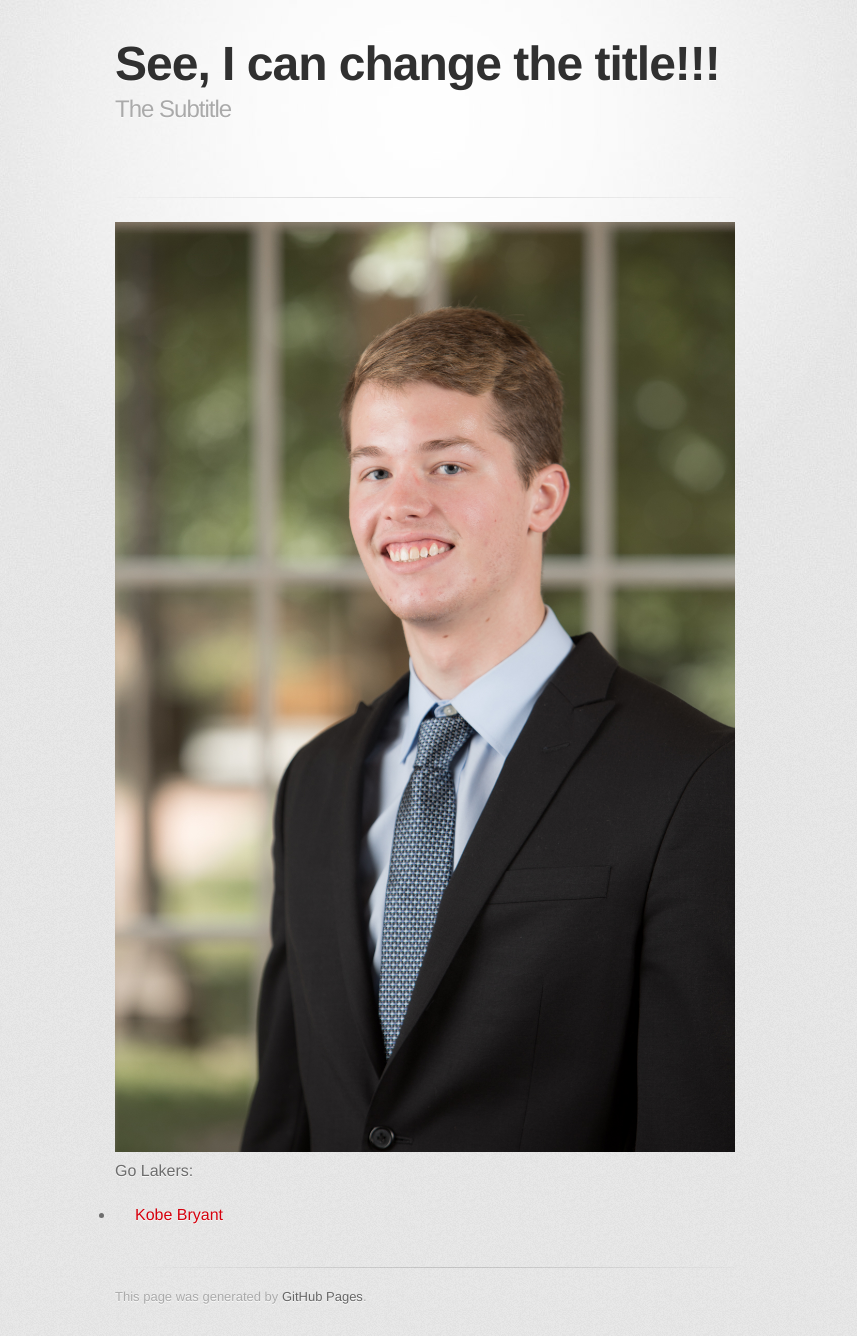
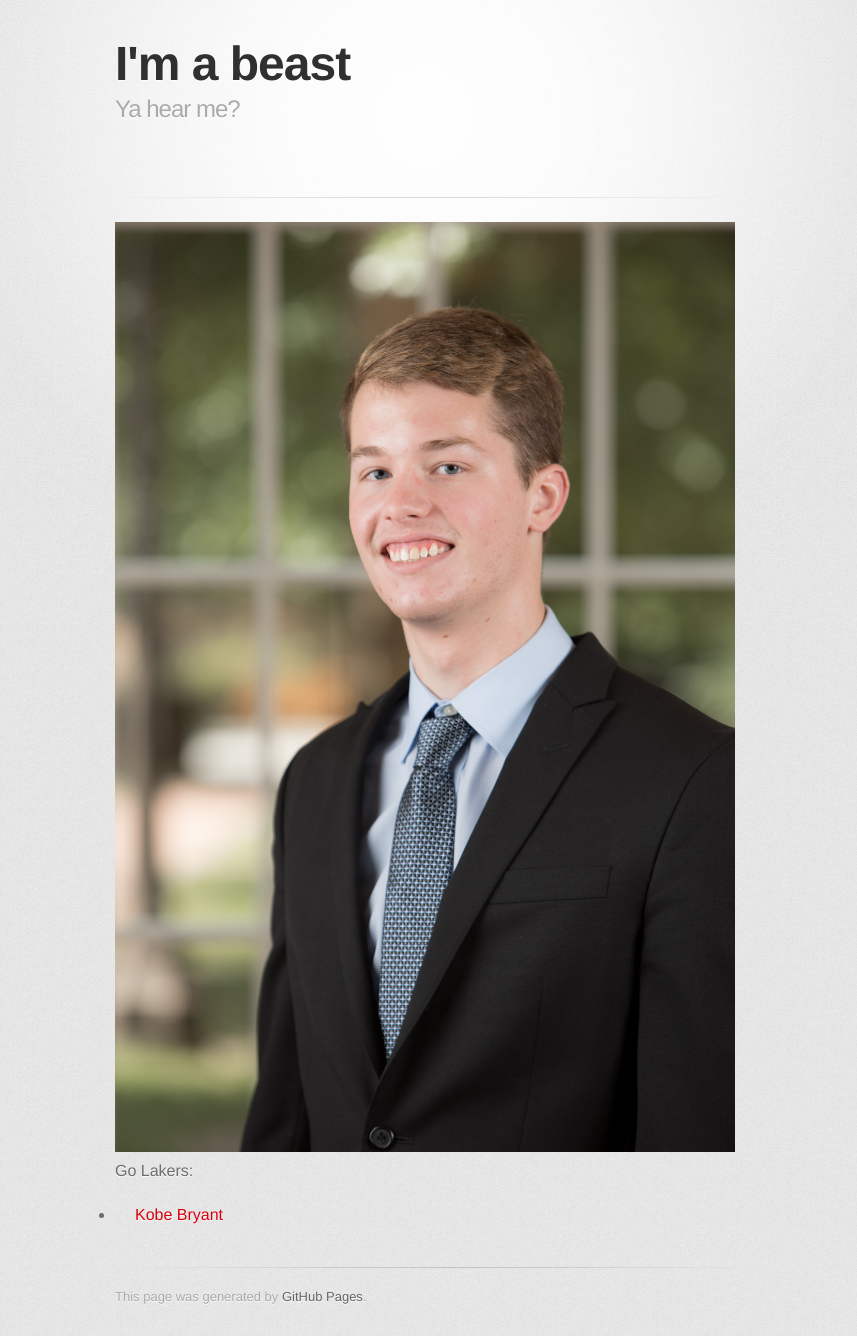
Before and after one commit to zrlindfors/zrlindfors.github.io, a Jekyll site: the page built from index.md, in a window 1280 px wide. Shown: the whole page, without its empty margins (215-1072 px from the left). Built offline with Jekyll 4.4.1, drawn with Linux system fonts in a browser that asks for light colours; some web fonts are replaced; our own code applies the rules of GitHub Pages for plain Markdown files.

Commit message:
Update index.md

```diff
--- a/index.md
+++ b/index.md
@@ -1,6 +1,6 @@
 ---
-title: See, I can change the title!!!
-description: The Subtitle
+title: I'm a beast
+description: Ya hear me?
 ---
 
 ![My Picture](Lindfors_Zackary.jpg)
```
